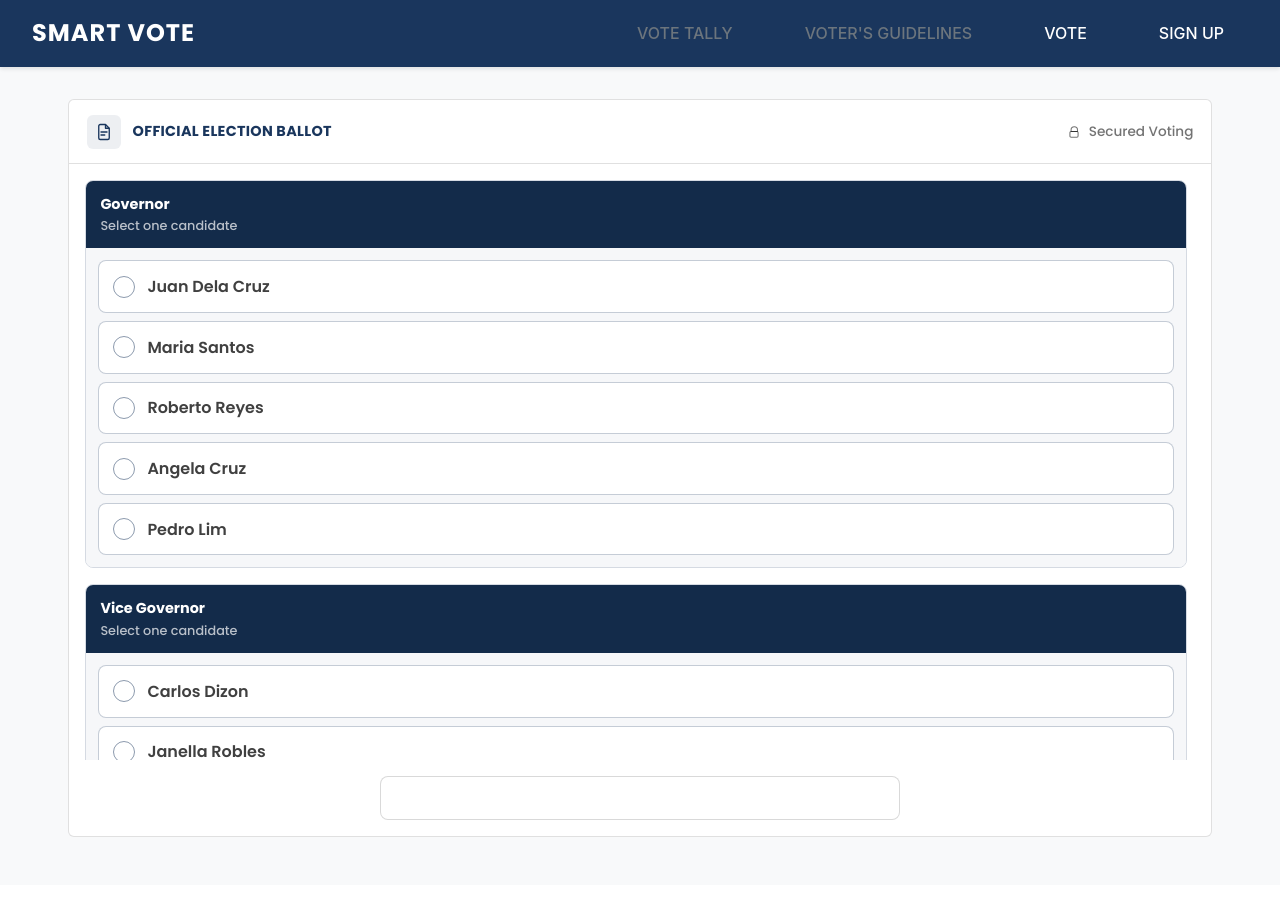
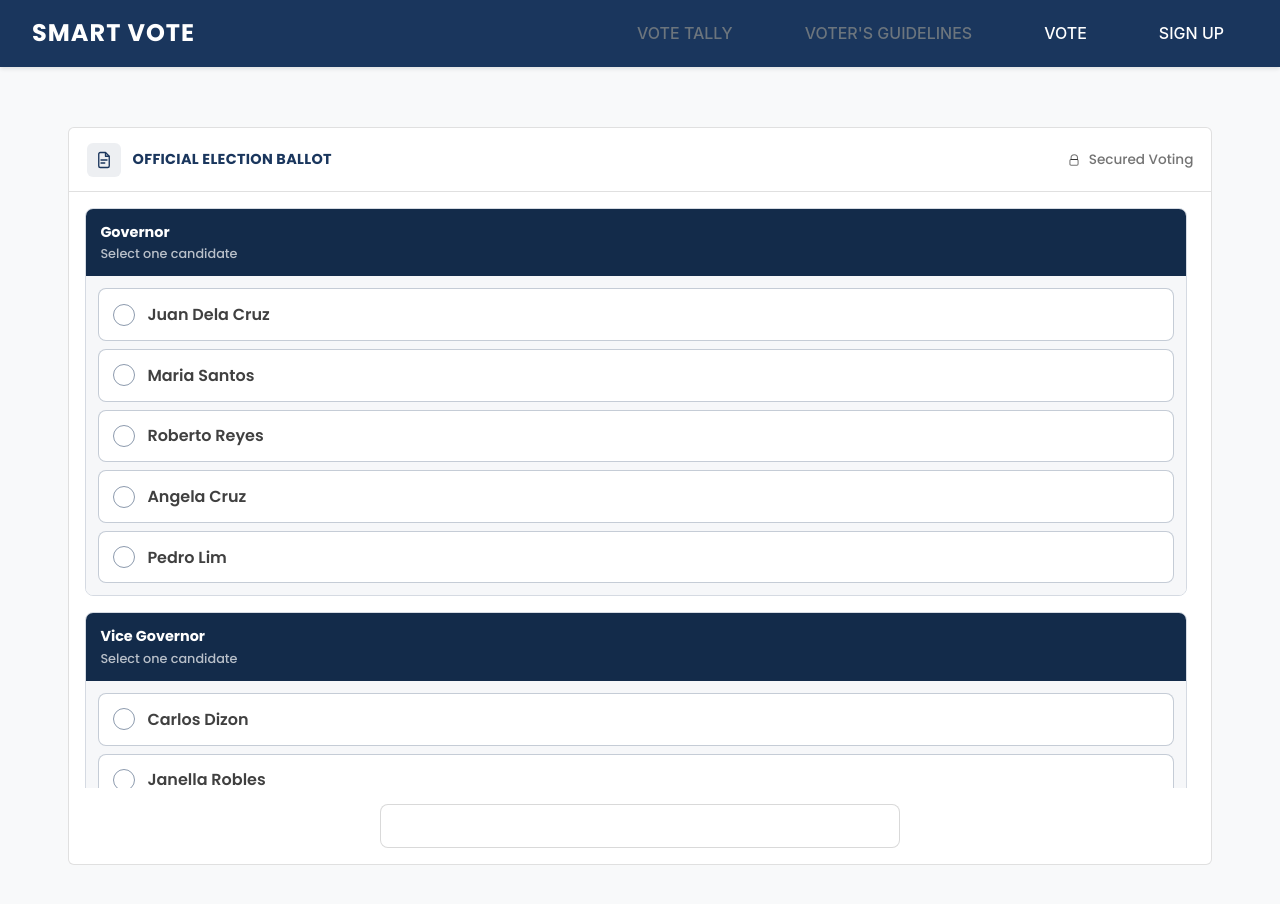
Before and after one commit to Genniesysbracia/SmartVote, a React (Vite) app: page /vote in a window 1280 px wide. Shown: the top 904 px of the page. Built offline with nearby package versions, Linux system fonts and the light colour scheme.

Commit message:
Update Vote.module.css

```diff
--- a/src/styles/Vote.module.css
+++ b/src/styles/Vote.module.css
@@ -6,7 +6,7 @@
 .vote-shell {
   max-width: 1200px;
   margin: 0 auto;
-  padding: 0 1.75rem;
+  padding:  1.75rem;
 }
 
 .vote-header {
```
